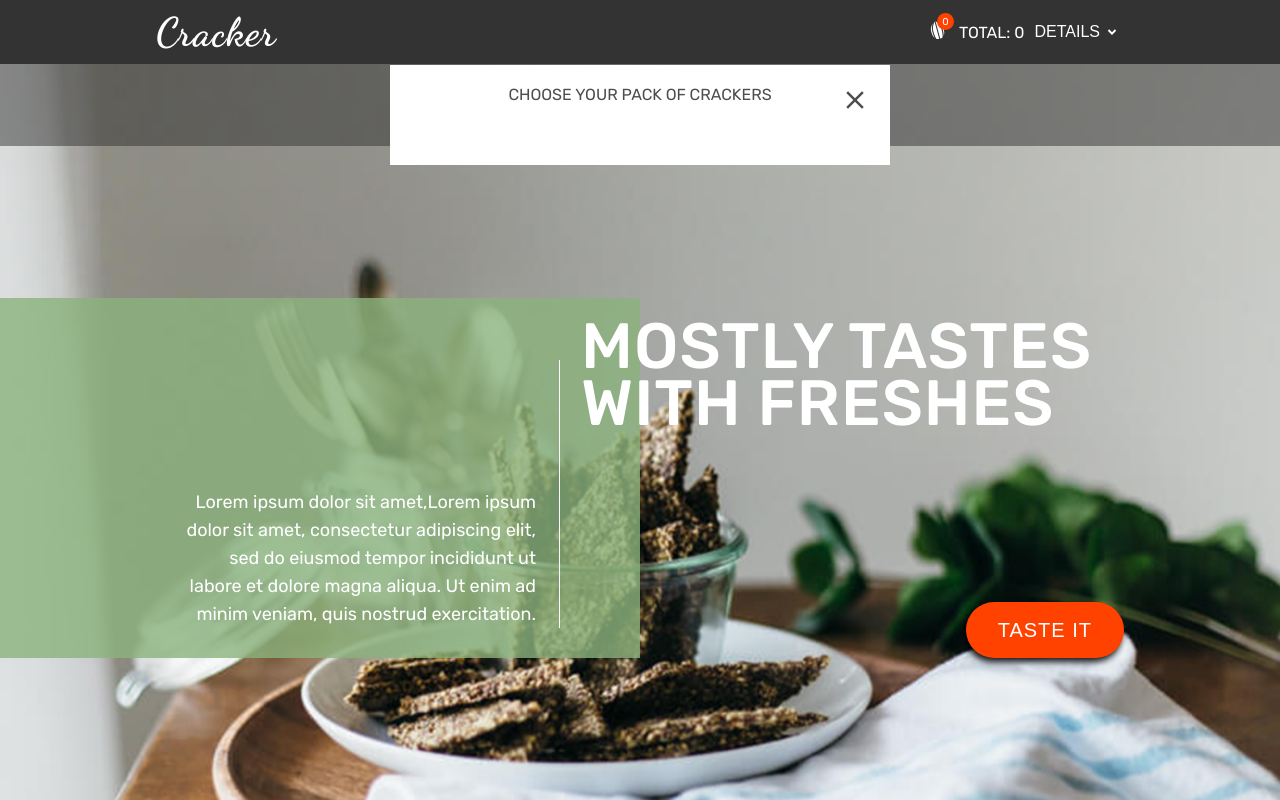
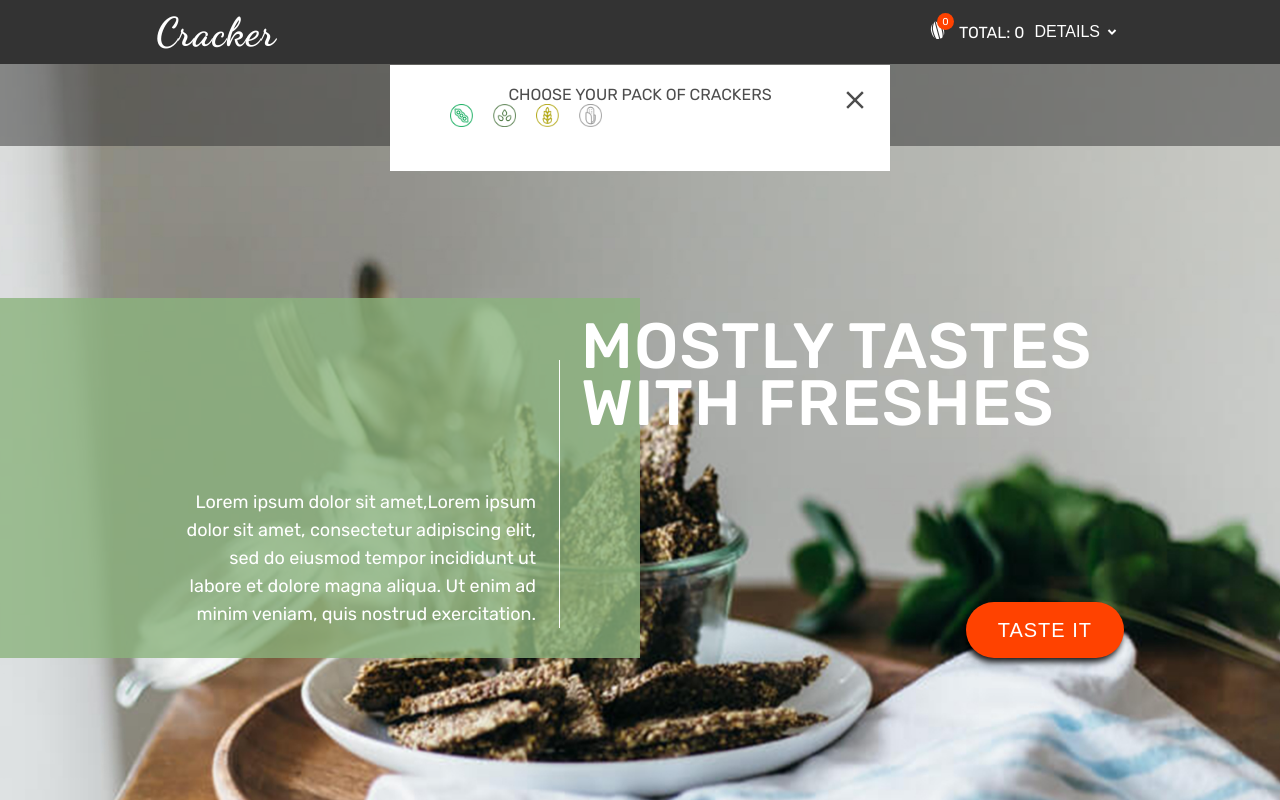
Before and after one commit to bohdan-ryzhko/test-task-RexIT, a React (Create React App) app: page / in a window 1280 px wide. Both pictures are taken after a click on the button "DETAILS". Shown: the top 800 px of the page. Built offline with nearby package versions, Linux system fonts and the light colour scheme.

Commit message:
Add checkout btn in basket

```diff
--- a/src/components/BasketContent/BasketContent.module.scss
+++ b/src/components/BasketContent/BasketContent.module.scss
@@ -17,11 +17,18 @@
 	}
 }
 
+.basketImgList {
+	display: flex;
+	gap: 20px;
+	padding-left: 10px;
+}
+
 .basketList {
 	color: $--main-color;
 	display: flex;
 	flex-direction: column;
 	gap: 20px;
+	margin-bottom: 20px;
 }
 
 .basketItem {
@@ -33,6 +40,8 @@
 
 .percent {
 	color: tomato;
+	font-size: 12px;
+	align-self: flex-end;
 }
 
 .price {
@@ -49,3 +58,18 @@
 		transform: rotateZ(90deg);
 	}
 }
+
+.checkoutBtn {
+	background-color: $--accent-color;
+	border-radius: 40px;
+	padding: 10px 20px;
+	text-transform: uppercase;
+	outline: 1px solid $--accent-color;
+	transition: all 300ms ease;
+	float: right;
+
+	&:hover {
+		background-color: #fff;
+		color: $--accent-color;
+	}
+}
--- a/src/components/BasketContent/BasketContent.tsx
+++ b/src/components/BasketContent/BasketContent.tsx
@@ -3,10 +3,16 @@ import { removePack } from "../../redux/basketSlice";
 import { AiOutlineCloseCircle } from "react-icons/ai";
 import { IoMdClose } from "react-icons/io";
 
-import sass from "./BasketContent.module.scss";
 import { useDispatch } from "react-redux";
 import { AppDispatch } from "../../types";
 import { useBasket } from "../../hooks/useBasket";
+
+import CrackerImage1 from "../../images/cracker-calc/cracker-1.png";
+import CrackerImage2 from "../../images/cracker-calc/cracker-2.png";
+import CrackerImage3 from "../../images/cracker-calc/cracker-3.png";
+import CrackerImage4 from "../../images/cracker-calc/cracker-4.png";
+
+import sass from "./BasketContent.module.scss";
 
 interface BasketContentProps {
   setToggleBasket: (prev: boolean) => void;
@@ -29,6 +35,20 @@ export const BasketContent: FC<BasketContentProps> = ({ setToggleBasket }) => {
         basket.list.length === 0 &&
         <p style={{ color: "#4d4d4d", textAlign: "center" }}>Choose your pack of crackers</p>
       }
+      <ul className={sass.basketImgList}>
+        <li className={sass.basketImg}>
+          <img width={23} src={CrackerImage1} alt="" />
+        </li>
+        <li className={sass.basketImg}>
+          <img width={23} src={CrackerImage2} alt="" />
+        </li>
+        <li className={sass.basketImg}>
+          <img width={23} src={CrackerImage3} alt="" />
+        </li>
+        <li className={sass.basketImg}>
+          <img width={23} src={CrackerImage4} alt="" />
+        </li>
+      </ul>
       <ul className={sass.basketList}>
         {
           basket.list.length > 0 && basket.list.map(pack => <li className={sass.basketItem} key={pack.id}>
@@ -45,6 +65,15 @@ export const BasketContent: FC<BasketContentProps> = ({ setToggleBasket }) => {
           </li>)
         }
       </ul>
+      {
+        basket.list.length > 0 &&
+        <button
+          className={sass.checkoutBtn}
+          type="button"
+        >
+          checkout
+        </button>
+      }
     </div>
   )
 }
```
